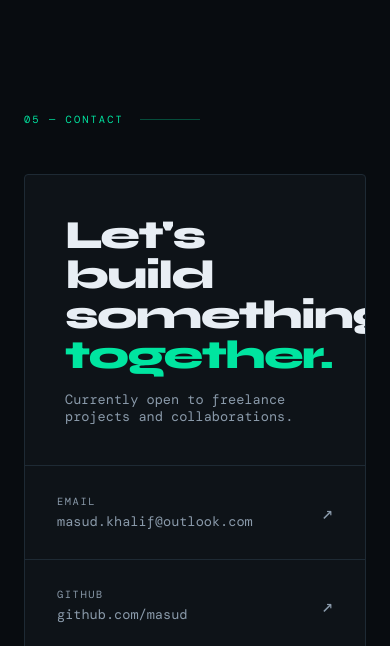
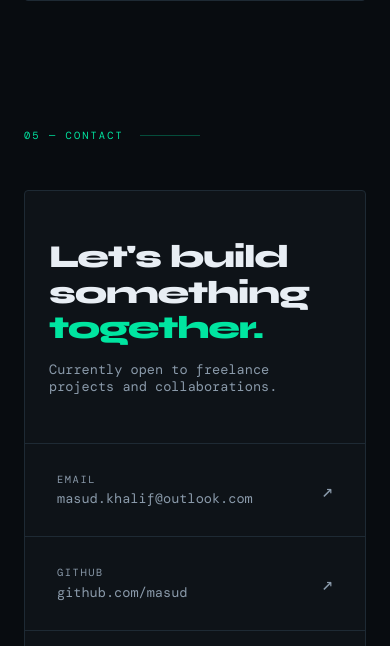
Before and after one commit to 001Maska/personal-portfolio, a PHP site: page / in a window 390 px wide. Shown: the part 5854-6500 px from the top of the page. Run offline with PHP 8.4, Linux system fonts and the light colour scheme; some web fonts are replaced.

Commit message:
Fix text overflow on mobile by adding word-break and reducing font sizes

```diff
--- a/styles.css
+++ b/styles.css
@@ -299,6 +299,7 @@
     color: var(--accent);
     letter-spacing: -0.05em;
     line-height: 1;
+    word-break: break-word;
   }
   .stat-desc {
     font-size: 0.7rem;
@@ -306,6 +307,7 @@
     color: var(--muted);
     text-transform: uppercase;
     margin-top: 0.4rem;
+    word-break: break-word;
   }
 
   /* SKILLS */
@@ -472,9 +474,11 @@
     font-size: clamp(2.5rem, 5vw, 4.5rem);
     font-weight: 800;
     letter-spacing: -0.04em;
-    line-height: 1;
+    line-height: 1.1;
     position: relative;
     z-index: 1;
+    word-break: break-word;
+    overflow-wrap: break-word;
   }
   .contact-big em { font-style: normal; color: var(--accent); }
   .contact-sub {
@@ -558,6 +562,9 @@
     .btn-primary, .btn-ghost { padding: 0.8rem 1.5rem; font-size: 0.7rem; }
     .section-title { font-size: clamp(1.8rem, 5vw, 2.8rem); }
     .project-card { padding: 2rem; min-height: 300px; }
+    .stat-number { font-size: 2.2rem; }
+    .contact-big { font-size: clamp(2rem, 6vw, 3.5rem); }
+    .contact-header { padding: 3rem 1.5rem; }
     .cursor, .cursor-ring { display: none; }
     body { cursor: auto; }
   }
```
